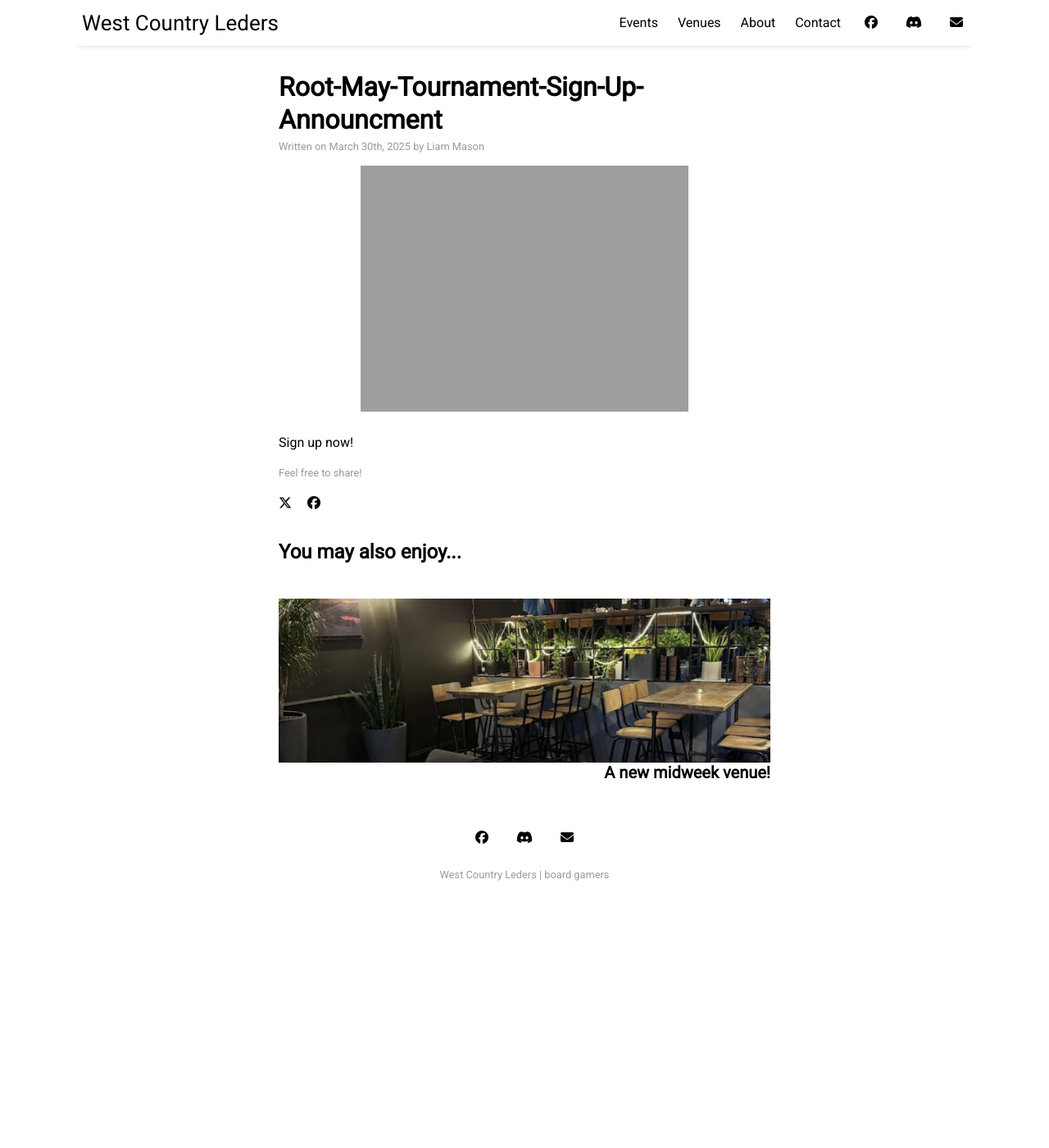
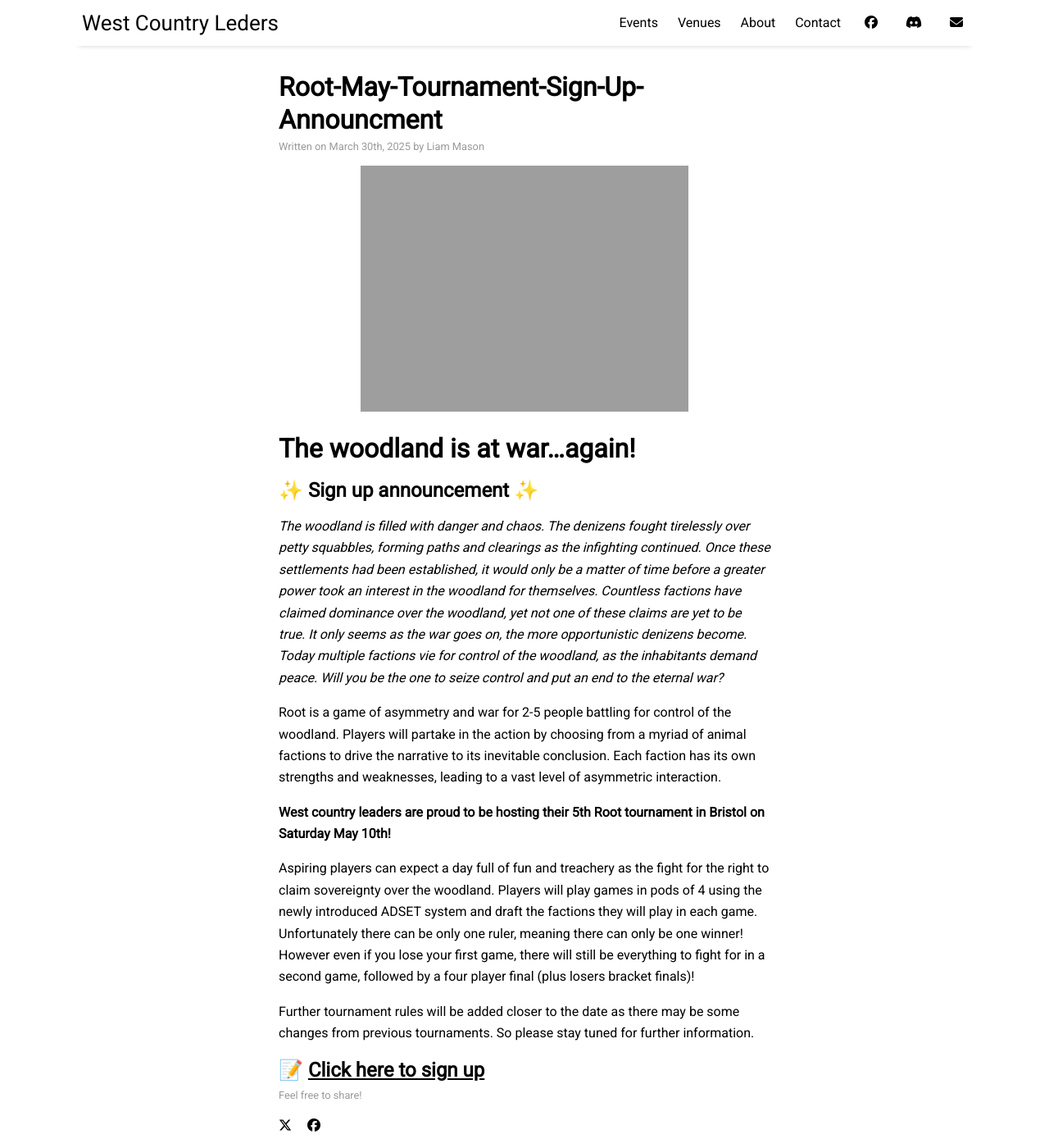
Before and after one commit to ChilledEther/west-country-leders-new, a Jekyll site: the page built from _posts/2025-03-30-Root-May-Tournament-Signup.md, in a window 1280 px wide and 1400 px high. Shown: the whole window at 82% size. Built offline with Jekyll 4.4.1, drawn with Linux system fonts in a browser that asks for light colours.

Commit message:
Update 2025-03-30-Root-May-Tournament-Signup.md

```diff
--- a/_posts/2025-03-30-Root-May-Tournament-Signup.md
+++ b/_posts/2025-03-30-Root-May-Tournament-Signup.md
@@ -7,4 +7,17 @@
 image: rootmaysignupposter.png
 
 ---
-Sign up now!
+# __The woodland is at war...again!__
+## ✨ __Sign up announcement__ ✨
+
+*The woodland is filled with danger and chaos. The denizens fought tirelessly over petty squabbles, forming paths and clearings as the infighting continued. Once these settlements had been established, it would only be a matter of time before a greater power took an interest in the woodland for themselves. Countless factions have claimed dominance over the woodland, yet not one of these claims are yet to be true. It only seems as the war goes on, the more opportunistic denizens become. Today multiple factions vie for control of the woodland, as the inhabitants demand peace. Will you be the one to seize control and put an end to the eternal war?*
+
+Root is a game of asymmetry and war for 2-5 people battling for control of the woodland. Players will partake in the action by choosing from a myriad of animal factions to drive the narrative to its inevitable conclusion. Each faction has its own strengths and weaknesses, leading to a vast level of asymmetric interaction.
+
+**West country leaders are proud to be hosting their 5th Root tournament in Bristol on Saturday May 10th!**
+
+Aspiring players can expect a day full of fun and treachery as the fight for the right to claim sovereignty over the woodland. Players will play games in pods of 4 using the newly introduced ADSET system and draft the factions they will play in each game. Unfortunately there can be only one ruler, meaning there can only be one winner! However even if you lose your first game, there will still be everything to fight for in a second game, followed by a four player final (plus losers bracket finals)!
+
+Further tournament rules will be added closer to the date as there may be some changes from previous tournaments. So please stay tuned for further information.
+
+## 📝  [Click here to sign up](https://forms.gle/TUeFhh9jMJTZg6C37)
```
